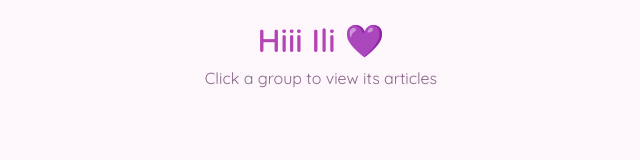
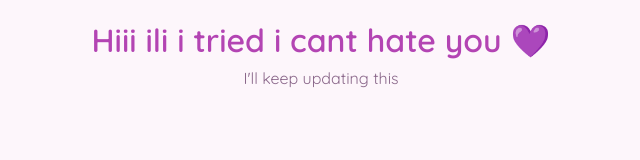
Before and after one commit to Hehe455/yutaa, a plain HTML site: page index.html in a window 1280 px wide. Shown: the whole page, without its empty margins (319-959 px from the left). Drawn offline with Linux system fonts and the light colour scheme; no server answers.

Commit message:
Update index.html

```diff
--- a/index.html
+++ b/index.html
@@ -12,8 +12,9 @@
 </head>
 <body>
   <header>
-    <h1>Hiii Ili 💜</h1>
-    <p class="sub">Click a group to view its articles</p>
+    <h1>Hiii ili i tried i cant hate you 💜</h1>
+    <p class="sub">I'll keep updating this
+  </p>
   </header>
 
   <main id="groupsContainer"></main>
```
